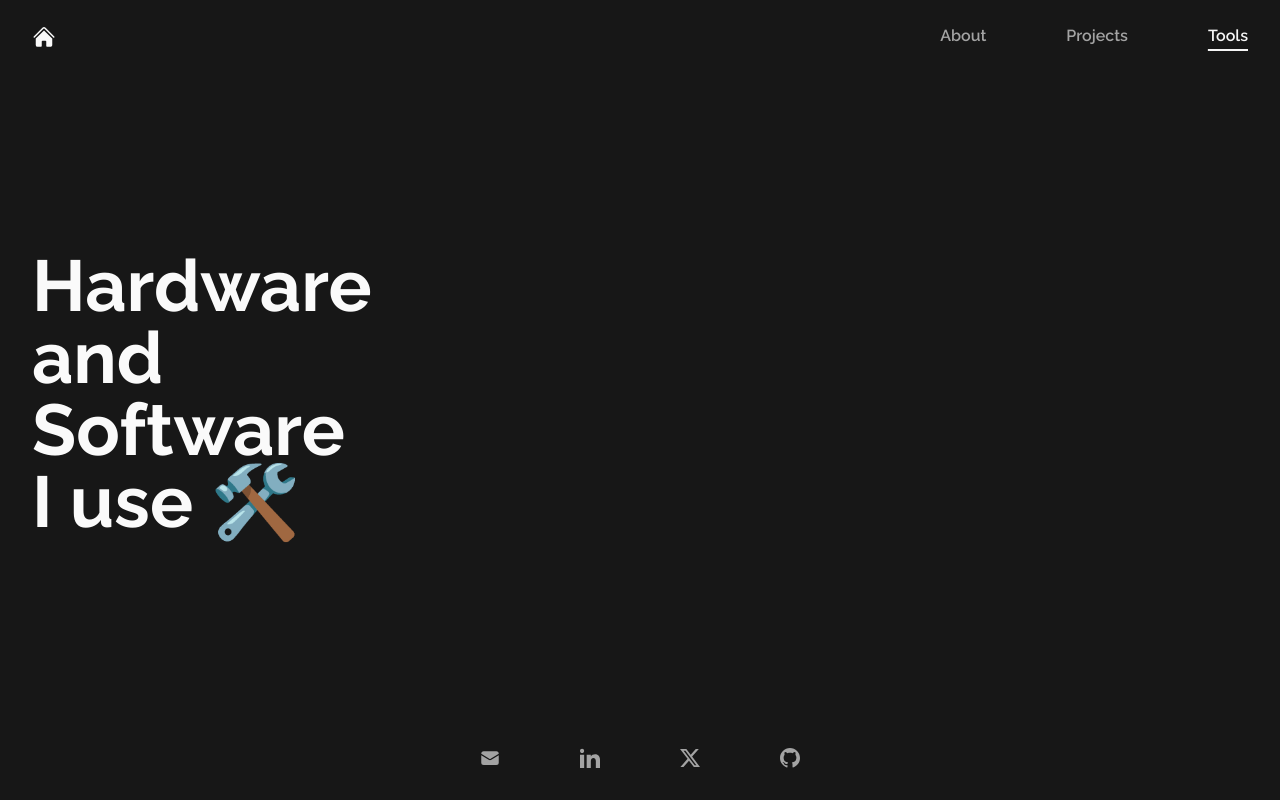
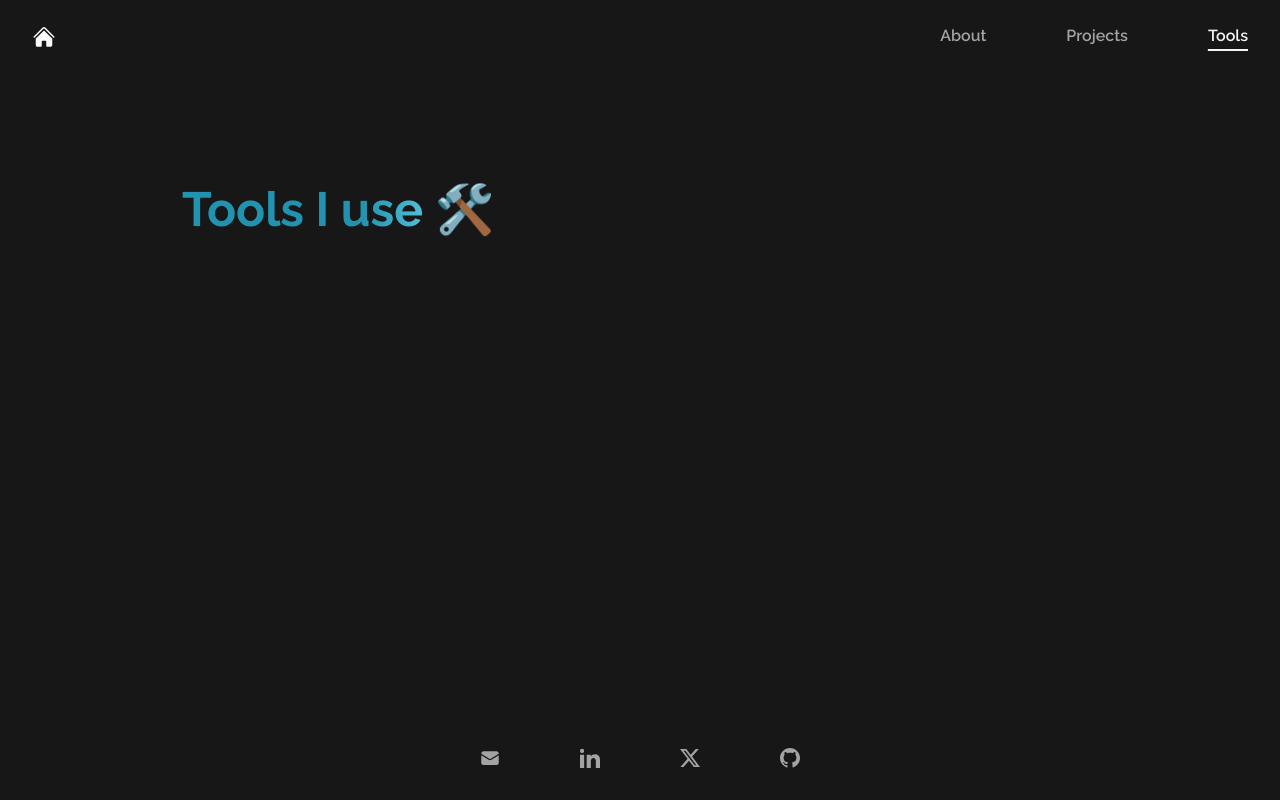
Before and after one commit to silviorodrigues/silviorodrigues.github.io, a Next.js app: page /tools in a window 1280 px wide. Built offline with nearby package versions, Linux system fonts and the light colour scheme.

Commit message:
Organizing layouts and components

```diff
--- a/src/app/about/page.tsx
+++ b/src/app/(content)/about/page.tsx
@@ -1,7 +1,8 @@
 import { Metadata } from 'next';
 import Image from 'next/image'
 import profilePicture from 'public/images/profile-picture.png';
-import career from '../data/career';
+import career from '@/data/career';
+import PageTitle from '@/components/page-title';
 
 export const metadata: Metadata = {
   title: 'About',
@@ -30,10 +31,8 @@ export default function About() {
     })
 
   return (
-    <div className="flex flex-col lg:pt-[80px] xl:px-[150px] leading-8">
-      <h1 className="font-bold text-5xl mb-12">
-        <span className="linear-wipe">About me</span> 🎙️
-      </h1>
+    <>
+      <PageTitle text="About me" emoji="🎙️"/>
 
       <div className="lg:flex lg:gap-24">
         <Image
@@ -65,6 +64,6 @@ export default function About() {
 
         { renderCareer() }
       </div>
-    </div>
+    </>
   )
 }
--- /dev/null
+++ b/src/app/(content)/layout.tsx
@@ -0,0 +1,11 @@
+export default function ContentLayout({
+  children,
+}: {
+  children: React.ReactNode
+}) {
+  return (
+    <div className="flex flex-col lg:pt-[80px] xl:px-[150px] leading-8">
+      {children}
+    </div>
+  )
+}
--- a/src/app/projects/page.tsx
+++ b/src/app/(content)/projects/page.tsx
@@ -1,3 +1,4 @@
+import PageTitle from '@/components/page-title';
 import { Metadata } from 'next';
 
 export const metadata: Metadata = {
@@ -6,10 +7,8 @@ export const metadata: Metadata = {
 
 export default function Projects() {
   return (
-    <div className="flex flex-col justify-center">
-      <p className="font-bold text-7xl">
-        My Projects 🧪
-      </p>
-    </div>
+    <>
+      <PageTitle text="My projects" emoji="🧪"/>
+    </>
   )
 }
--- /dev/null
+++ b/src/app/(content)/tools/page.tsx
@@ -0,0 +1,14 @@
+import PageTitle from '@/components/page-title';
+import { Metadata } from 'next';
+
+export const metadata: Metadata = {
+  title: 'Tools',
+}
+
+export default function Tools() {
+  return (
+    <>
+      <PageTitle text="Tools I use" emoji="🛠️"/>
+    </>
+  )
+}
--- a/src/app/page.tsx
+++ b/src/app/page.tsx
@@ -1,5 +1,5 @@
 import Link from 'next/link';
-import career from './data/career';
+import career from '@/data/career';
 
 export default function Home() {
   return (
--- a/src/app/tools/page.tsx
+++ /dev/null
@@ -1,15 +0,0 @@
-import { Metadata } from 'next';
-
-export const metadata: Metadata = {
-  title: 'Tools',
-}
-
-export default function Tools() {
-  return (
-    <div className="flex flex-col justify-center">
-      <p className="font-bold text-7xl">
-        Hardware<br/>and<br/>Software<br/>I use 🛠️
-      </p>
-    </div>
-  )
-}
--- /dev/null
+++ b/src/components/page-title.tsx
@@ -0,0 +1,7 @@
+export default function PageTitle({ text, emoji }: { text: string, emoji: string}) {
+  return (
+    <h1 className="font-bold text-3xl md:text-5xl mb-12">
+      <span className="linear-wipe">{ text }</span> { emoji }
+    </h1>
+  )
+}
```
Also changed, not shown: src/data/career.ts (renamed from src/app/data/career.ts).
